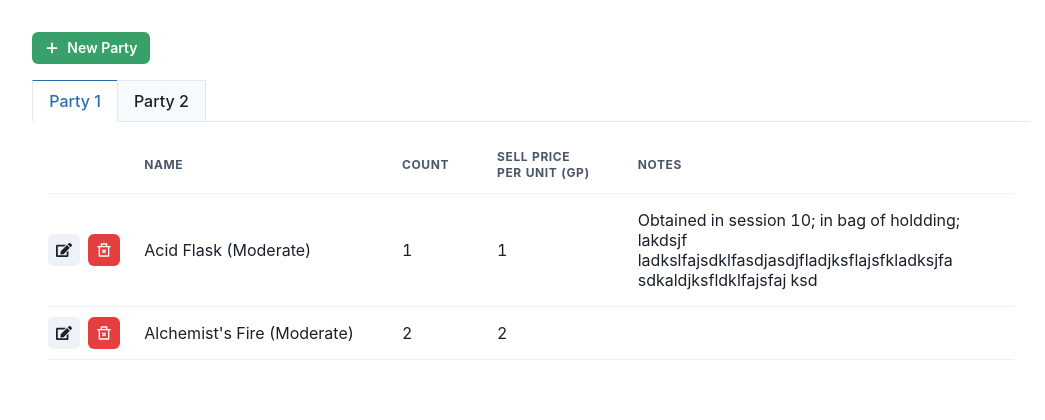
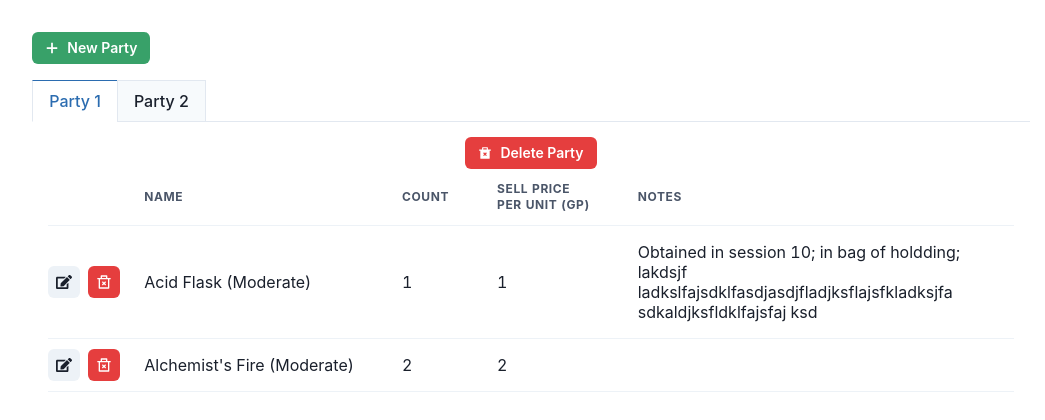
Before and after one commit to wendyle09/lydia, a React (Vite) app: page / in a window 1280 px wide. Shown: the top 420 px of the page, without its empty margins (109-1154 px from the left). Built offline with nearby package versions, Linux system fonts and the light colour scheme.

Commit message:
Stub party delete (#3)
* update readme

* add delete stub

```diff
--- /dev/null
+++ b/src/components/party/DeletePartyModal.tsx
@@ -0,0 +1,54 @@
+import {
+	Button,
+	Modal,
+	ModalBody,
+	ModalContent,
+	ModalFooter,
+	ModalHeader,
+	ModalOverlay,
+	useDisclosure,
+} from "@chakra-ui/react";
+import { RiDeleteBin2Fill } from "react-icons/ri";
+import { Party } from "../../types/party";
+
+interface DeletePartyModalProps {
+	party: Party;
+}
+
+export const DeletePartyModal = ({ party }: DeletePartyModalProps) => {
+	const { isOpen, onClose, onOpen } = useDisclosure();
+
+	const onDeleteConfirm = () => {
+		console.log(`Deleted ${party.name}`);
+		onClose();
+	};
+
+	return (
+		<>
+			<Button
+				aria-label="Delete party"
+				colorScheme="red"
+				leftIcon={<RiDeleteBin2Fill />}
+				onClick={onOpen}
+				size="sm"
+			>
+				Delete Party
+			</Button>
+			<Modal isOpen={isOpen} onClose={onClose}>
+				<ModalOverlay />
+				<ModalContent>
+					<ModalHeader>Delete Loot</ModalHeader>
+					<ModalBody>
+						{`Are you sure you want to delete ${party.name}?`}
+					</ModalBody>
+					<ModalFooter>
+						<Button onClick={onClose}>No</Button>
+						<Button colorScheme="red" ml={2} onClick={onDeleteConfirm}>
+							Yes, Delete
+						</Button>
+					</ModalFooter>
+				</ModalContent>
+			</Modal>
+		</>
+	);
+};
--- a/src/components/party/PartyTabPanel.tsx
+++ b/src/components/party/PartyTabPanel.tsx
@@ -1,6 +1,7 @@
-import { TabPanel } from "@chakra-ui/react";
+import { Box, TabPanel } from "@chakra-ui/react";
 import { Party } from "../../types/party";
 import { LootTable } from "../loot/LootTable";
+import { DeletePartyModal } from "./DeletePartyModal";
 
 interface PartyTabPanelProps {
 	party: Party;
@@ -9,6 +10,9 @@ interface PartyTabPanelProps {
 export const PartyTabPanel = ({ party }: PartyTabPanelProps) => {
 	return (
 		<TabPanel>
+			<Box textAlign="none" w="100%">
+				<DeletePartyModal party={party} />
+			</Box>
 			<LootTable party={party} />
 		</TabPanel>
 	);
--- a/src/themes/buttonTheme.ts
+++ /dev/null
@@ -1,11 +0,0 @@
-import { ComponentStyleConfig } from "@chakra-ui/react";
-
-const ButtonTheme: ComponentStyleConfig = {
-	variants: {
-		icon: {
-			bg: "transparent",
-		},
-	},
-};
-
-export default ButtonTheme;
--- a/src/themes/theme.ts
+++ b/src/themes/theme.ts
@@ -1,10 +1,8 @@
 import { extendTheme } from "@chakra-ui/react";
-import ButtonTheme from "./buttonTheme";
 import TabsTheme from "./tabsTheme";
 
 const theme = extendTheme({
 	components: {
-		IconButton: ButtonTheme,
 		Tabs: TabsTheme,
 	},
 });
```
Also changed, not shown: 1 other file (tests, documents, lock files or other folders).
